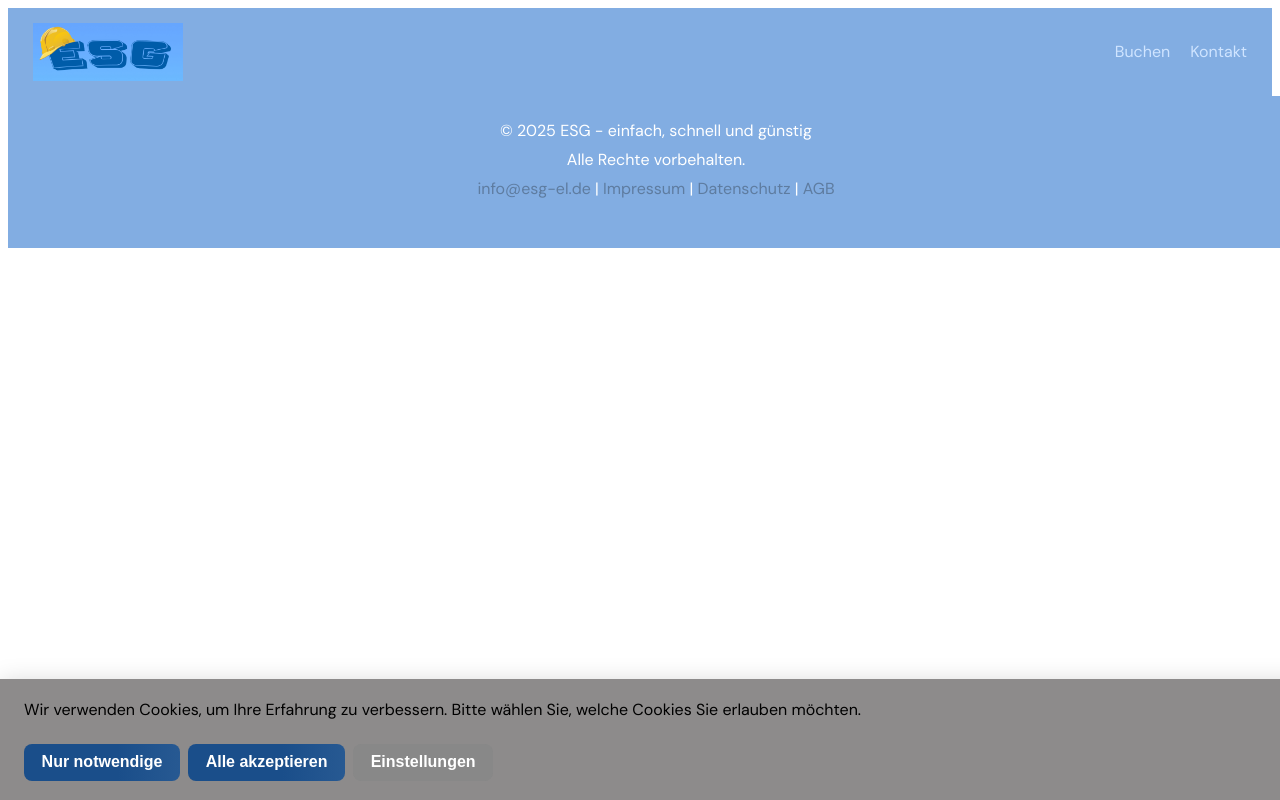
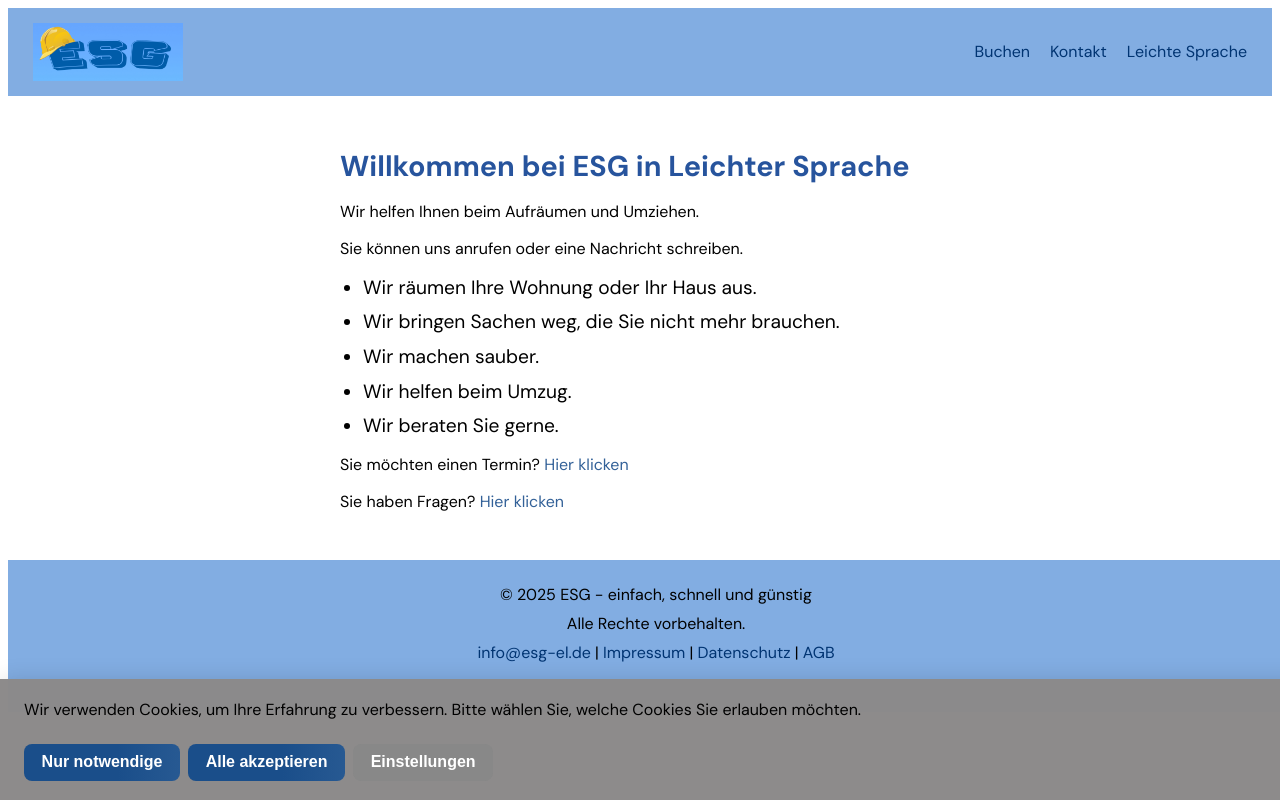
Before and after one commit to as070700/esg-el, a Nuxt app: page /leichtesprache in a window 1280 px wide. Shown: the top 800 px of the page. Built offline with nearby package versions, Linux system fonts and the light colour scheme.

Commit message:
Leichte Sprache hinzugefügt + Tab-Reihenfolge hinzufügen

```diff
--- a/components/Footer.vue
+++ b/components/Footer.vue
@@ -28,11 +28,11 @@ footer {
 
 footer p {
   margin: 0.5rem 0;
-  color: #fff;
+  color: #000;
 }
 
 .footer-info a {
-  color: #5e7ca0;
+  color: #003472;
   text-decoration: none;
 }
 
--- a/components/Navbar.vue
+++ b/components/Navbar.vue
@@ -7,6 +7,7 @@
     <ul class="nav-links" :class="{ open: isOpen }">
       <NuxtLink to="/booking">Buchen</NuxtLink>
       <NuxtLink to="/contact">Kontakt</NuxtLink>
+      <NuxtLink to="/leichtesprache" aria-label="Zur Seite in Leichter Sprache">Leichte Sprache</NuxtLink>
     </ul>
 
     <!-- Hamburger-Icon (nur mobil sichtbar) -->
@@ -36,7 +37,7 @@ function toggleMenu() {
   align-items: center;
   padding: 15px 25px;
   background: #82ade2;
-  color: white;
+  color: #000;
   position: relative;
 }
 
@@ -60,13 +61,13 @@ function toggleMenu() {
 }
 
 .nav-links a {
-  color: #cfe4ff;
+  color: #003472;
   text-decoration: none;
   transition: color 0.3s;
 }
 
 .nav-links a:hover {
-  color: #5e7ca0;
+  color: #274569;
 }
 
 /* === Hamburger Icon === */
@@ -81,7 +82,7 @@ function toggleMenu() {
 }
 
 .hamburger span {
-  background: white;
+  background: #000;
   height: 3px;
   width: 100%;
   border-radius: 5px;
--- a/pages/booking.vue
+++ b/pages/booking.vue
@@ -5,12 +5,12 @@
   <div class="booking-container">
     <h1>Termin buchen</h1>
     <form @submit.prevent="senden" class="booking-form">
-      <input class="booking-input" type="text" v-model="name" placeholder="Vorname" required />
-      <input class="booking-input" type="text" v-model="surname" placeholder="Nachname" required />
-      <input class="booking-input" type="email" v-model="email" placeholder="E-Mail" required />
-      <input class="booking-input" type="tel" v-model="phone" placeholder="Telefonnummer" required />
-      <p>Wunschdatum:</p><input class="booking-input" type="date" placeholder="TT.MM.JJJJ" v-model="date" required />
-      <select class="booking-input" v-model="serviceType" required>
+      <input class="booking-input" type="text" v-model="name" placeholder="Vorname" required tabindex="1" />
+      <input class="booking-input" type="text" v-model="surname" placeholder="Nachname" required tabindex="2" />
+      <input class="booking-input" type="email" v-model="email" placeholder="E-Mail" required tabindex="3" />
+      <input class="booking-input" type="tel" v-model="phone" placeholder="Telefonnummer" required tabindex="4" />
+      <p>Wunschdatum:</p><input class="booking-input" type="date" placeholder="TT.MM.JJJJ" v-model="date" required tabindex="5" />
+      <select class="booking-input" v-model="serviceType" required tabindex="6">
         <option value="" disabled>Art der Leistung wählen</option>
         <option value="Entrümpelung">Entrümpelung</option>
         <option value="Entsorgung">Entsorgung</option>
@@ -22,10 +22,10 @@
         <option value="Beratung und Planung">Beratung und Planung</option>
       </select>
       <label class="agb-label">
-        <input type="checkbox" v-model="terms" required />
+        <input type="checkbox" v-model="terms" required tabindex="7" />
         Ich akzeptiere die <NuxtLink to="/legalnotice">AGB</NuxtLink> und die <NuxtLink to="/privatypolice">Datenschutzerklärung</NuxtLink>.
       </label>
-      <button class="booking-button" type="submit">Absenden</button>
+      <button class="booking-button" type="submit" tabindex="8">Absenden</button>
     </form>
   </div>
 </template>
--- a/pages/contact.vue
+++ b/pages/contact.vue
@@ -6,10 +6,10 @@
     <h1>Kontakt</h1>
     <p>Sie haben Fragen? Schreiben Sie uns.</p>
     <form @submit.prevent="senden" class="contact-form">
-      <input class="contact-input" type="text" v-model="name" placeholder="Name" required />
-      <input class="contact-input" type="email" v-model="email" placeholder="E-Mail" required />
-      <textarea class="contact-input" v-model="nachricht" placeholder="Nachricht" required></textarea>
-      <button class="contact-button" type="submit">Absenden</button>
+      <input class="contact-input" type="text" v-model="name" placeholder="Name" required tabindex="1" />
+      <input class="contact-input" type="email" v-model="email" placeholder="E-Mail" required tabindex="2" />
+      <textarea class="contact-input" v-model="nachricht" placeholder="Nachricht" required tabindex="3"></textarea>
+      <button class="contact-button" type="submit" tabindex="4">Absenden</button>
     </form>
   </div>
 </template>
--- /dev/null
+++ b/pages/leichtesprache.vue
@@ -0,0 +1,44 @@
+<template>
+  <div class="leichtesprache">
+    <h1>Willkommen bei ESG in Leichter Sprache</h1>
+    <p>Wir helfen Ihnen beim Aufräumen und Umziehen.</p>
+    <p>Sie können uns anrufen oder eine Nachricht schreiben.</p>
+    <ul>
+      <li>Wir räumen Ihre Wohnung oder Ihr Haus aus.</li>
+      <li>Wir bringen Sachen weg, die Sie nicht mehr brauchen.</li>
+      <li>Wir machen sauber.</li>
+      <li>Wir helfen beim Umzug.</li>
+      <li>Wir beraten Sie gerne.</li>
+    </ul>
+    <p>Sie möchten einen Termin? <nuxt-link to="/booking">Hier klicken</nuxt-link></p>
+    <p>Sie haben Fragen? <nuxt-link to="/contact">Hier klicken</nuxt-link></p>
+  </div>
+</template>
+
+<script setup>
+// Kein spezielles Script benötigt
+</script>
+
+<style scoped>
+.leichtesprache {
+  max-width: 600px;
+  margin: 0 auto;
+  padding: 2rem 1rem;
+  font-size: 1.2em;
+  border-radius: 12px;
+}
+.leichtesprache h1 {
+  font-size: 1.5em;
+  margin-bottom: 1rem;
+}
+.leichtesprache ul {
+  margin: 1rem 0;
+  padding-left: 1.2em;
+}
+.leichtesprache li {
+  margin-bottom: 0.5em;
+}
+.leichtesprache p {
+  margin-bottom: 1em;
+}
+</style>
```
